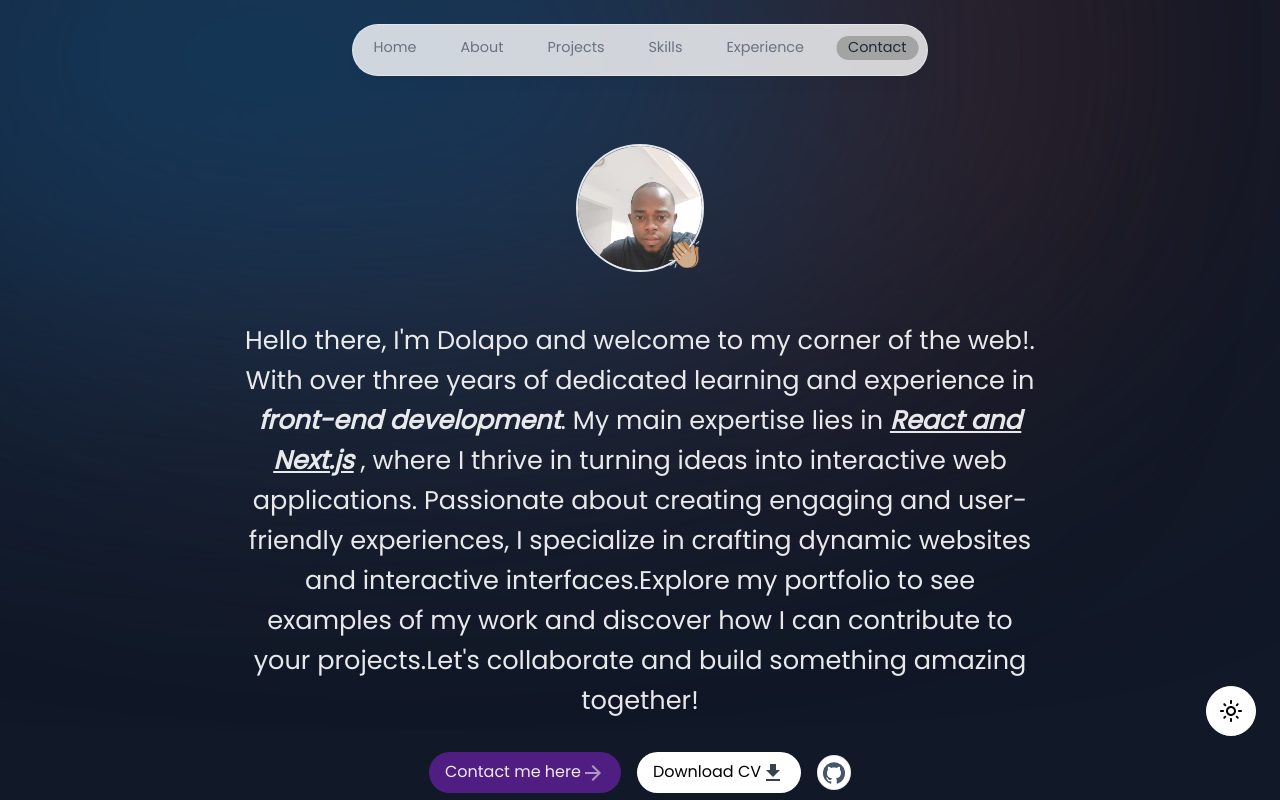
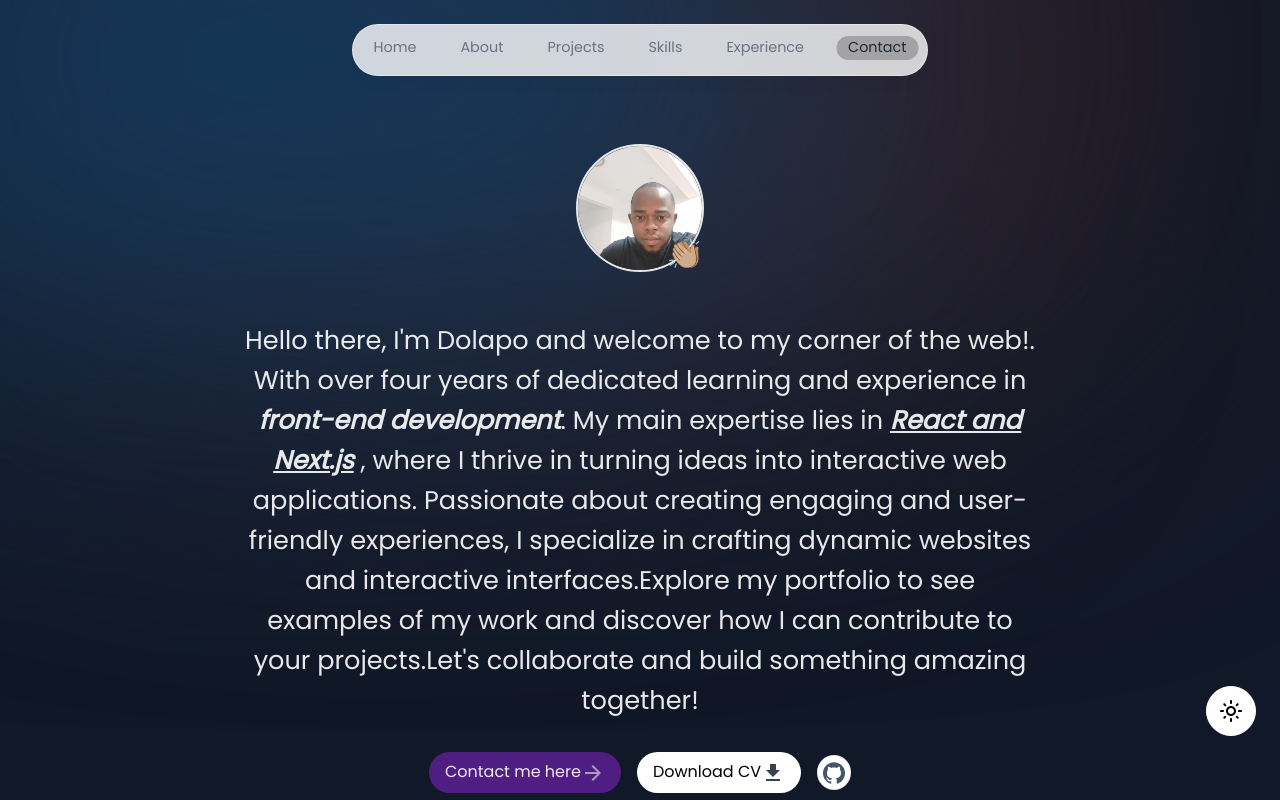
Before and after one commit to Pizle0210/portfolio, a Next.js app: page / in a window 1280 px wide. Shown: the top 800 px of the page. Built offline with nearby package versions, Linux system fonts and the light colour scheme; no server answers.

Commit message:
updated my years of experience

```diff
--- a/src/components/Intro.tsx
+++ b/src/components/Intro.tsx
@@ -60,7 +60,7 @@ export default function Intro() {
           className="text-center text-[clamp(1.3rem,2vw,1.9rem)] !leading-[2.5rem]"
         >
           Hello there, I'm Dolapo and welcome to my corner of the web!. With
-          over three years of dedicated learning and experience in{" "}
+          over four years of dedicated learning and experience in{" "}
           <span className="font-bold italic">front-end development</span>. My
           main expertise lies in{" "}
           <span className="italic underline font-semibold">
```
